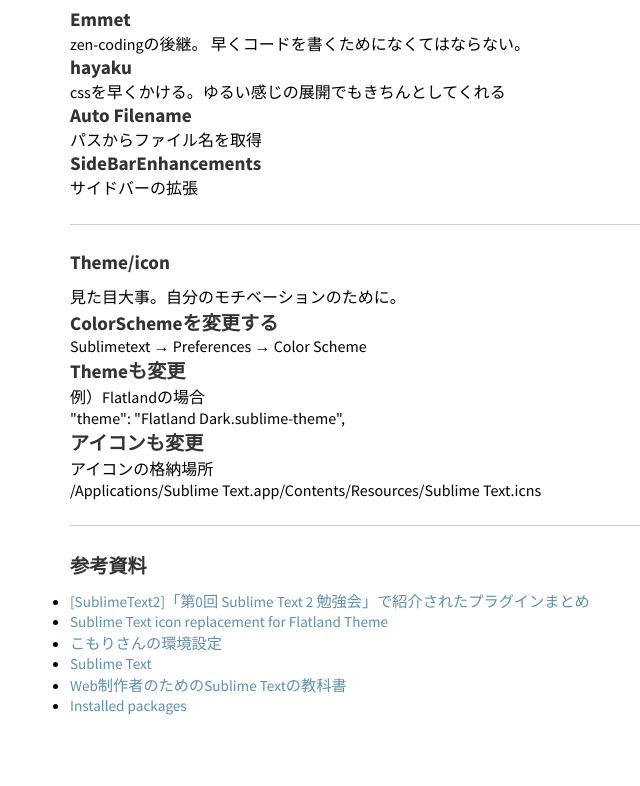
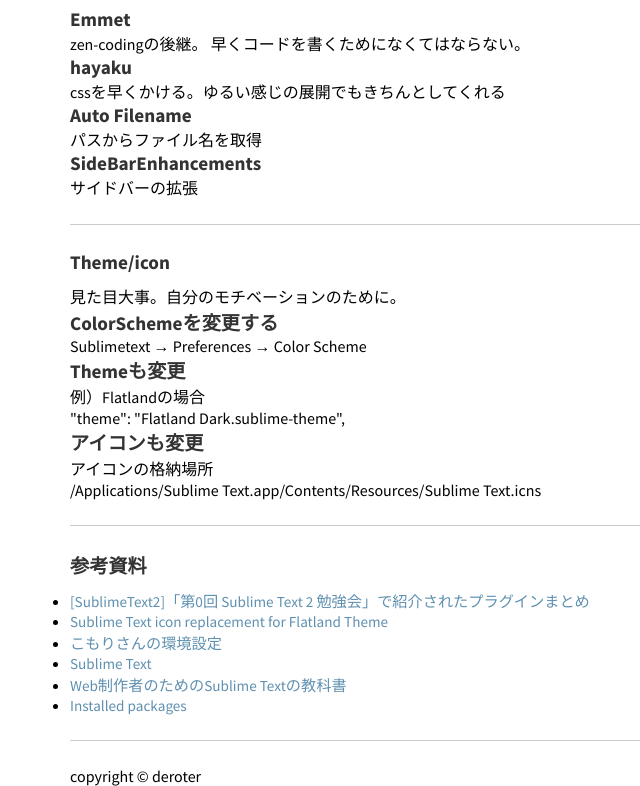
Before and after one commit to deroter/Start-ST3, a plain HTML site: page index.html in a window 1280 px wide. Shown: the part 882-1668 px from the top of the page, without its empty margins (70-710 px from the left). Before the commit the page ends 1597 px from the top, so only its background shows below. Drawn offline with Linux system fonts and the light colour scheme.

```diff
--- a/index.html
+++ b/index.html
@@ -69,8 +69,6 @@
 <p>アイコンの格納場所</p>
 <pre>/Applications/Sublime Text.app/Contents/Resources/Sublime Text.icns </pre>
 <div class="divider"></div>
-
-
 <h2 class="explainer">参考資料</h2>
 <ul>
   <li><a href="http://powerful-code.com/blog/2012/11/plugins-for-st2/" alt="[SublimeText2]「第0回 Sublime Text 2 勉強会」で紹介されたプラグインまとめ">[SublimeText2]「第0回 Sublime Text 2 勉強会」で紹介されたプラグインまとめ</a></li>
@@ -80,6 +78,8 @@
   <li><a href="https://www.facebook.com/sublimetextforwebdev" alt="Web制作者のためのSublime Textの教科書">Web制作者のためのSublime Textの教科書</a></li>
   <li><a href="http://www.mkdown.com/7412f0a4047cb01998f2" alt="Installed packages">Installed packages</a></li>
 </ul>
+<div class="divider"></div>
+<p>copyright &copy; deroter </p>
     </div>
   </body>
 </html>
```
